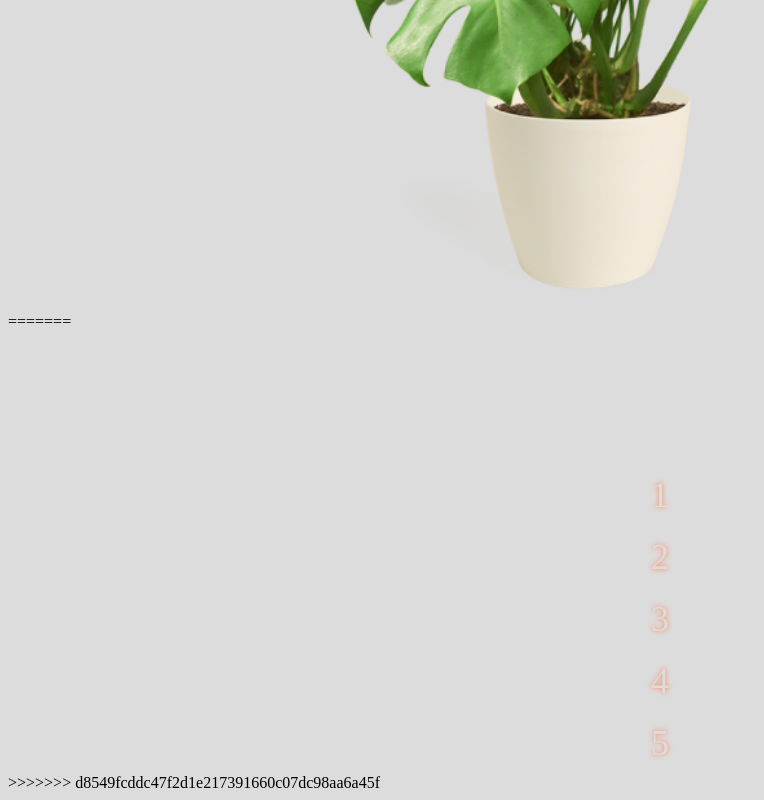
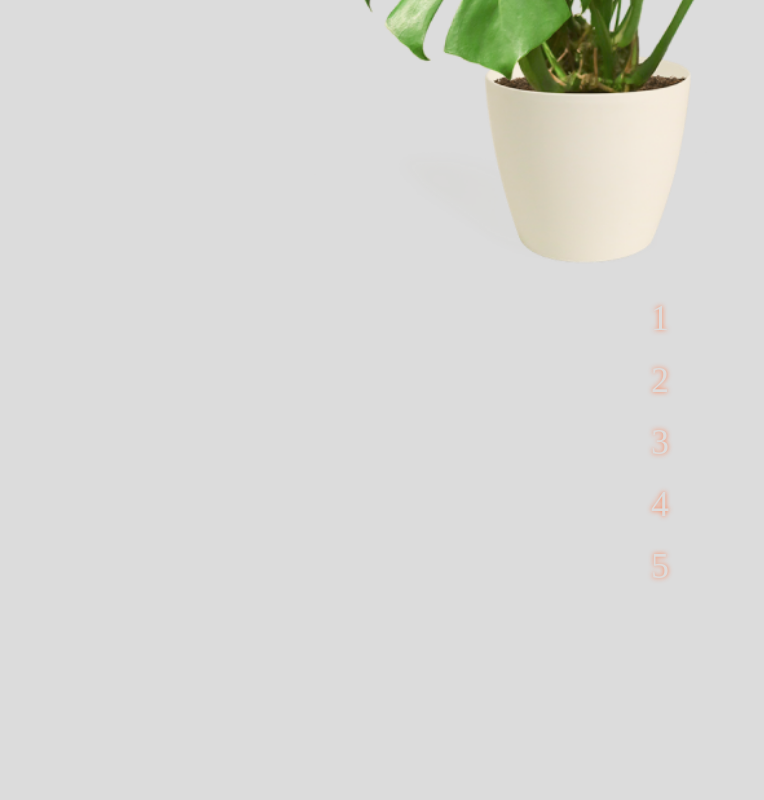
Before and after one commit to mikhaelHan/git, a plain HTML site: page git_project/index.html in a window 1280 px wide. Shown: the part 661-1461 px from the top of the page, without its empty margins (0-764 px from the left). After the commit the page ends 1266 px from the top, so only its background shows below. Drawn offline with Linux system fonts and the light colour scheme.

Commit message:
fix: fix project

```diff
--- a/git_project/index.html
+++ b/git_project/index.html
@@ -11,7 +11,6 @@
 </head>
 
 <body>
-<<<<<<< HEAD
 	<div class="wrapper">
 		<h1 class="title">Git !</h1>
 		<p class="text">Lorem ipsum dolor sit amet consectetur adipisicing elit. Tempore beatae velit cum vel numquam
@@ -23,8 +22,6 @@
 			<img src="images/about_plant.png" alt="plant">
 		</div>
 	</div>
-=======
-	<h1 class="title">Git !</h1>
 	<ul class="list">
 		<li class="item">1</li>
 		<li class="item">2</li>
@@ -32,7 +29,6 @@
 		<li class="item">4</li>
 		<li class="item">5</li>
 	</ul>
->>>>>>> d8549fcddc47f2d1e217391660c07dc98aa6a45f
 </body>
 
 </html>
--- a/git_project/style/style.scss
+++ b/git_project/style/style.scss
@@ -12,7 +12,6 @@ body {
 	text-align: center;
 	font-size: 46px;
 	color: gainsboro;
-<<<<<<< HEAD
 	text-shadow: 0 0 7px rgb(90, 45, 28);
 }
 
@@ -34,8 +33,6 @@ body {
 		height: 100%;
 		object-fit: contain;
 	}
-=======
-	text-shadow: 0 0 5px coral;
 }
 
 .list {
@@ -49,5 +46,4 @@ body {
 	padding: 10px 10px;
 	color: gainsboro;
 	text-shadow: 0 0 5px coral;
->>>>>>> d8549fcddc47f2d1e217391660c07dc98aa6a45f
 }
```
Also changed, not shown: git_project/style/style.css, 1 other file.
